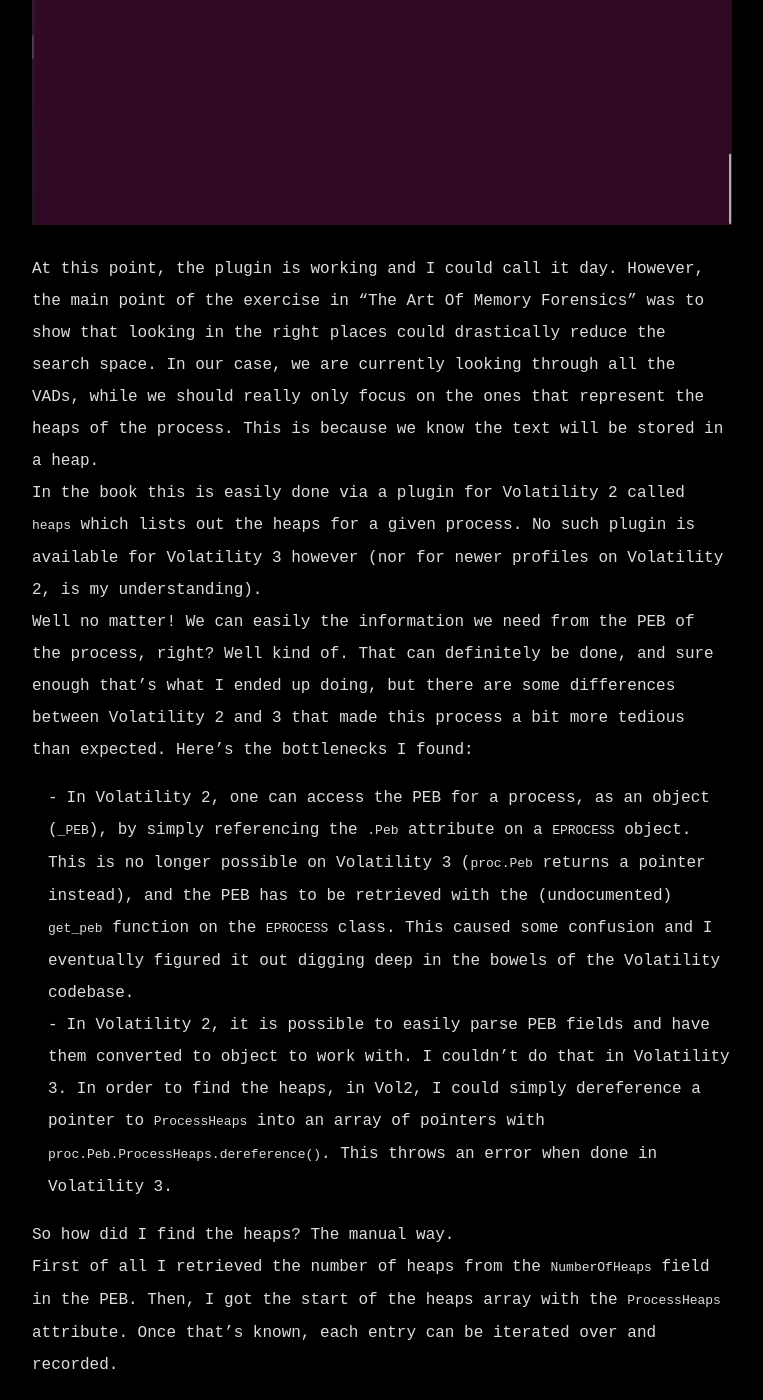
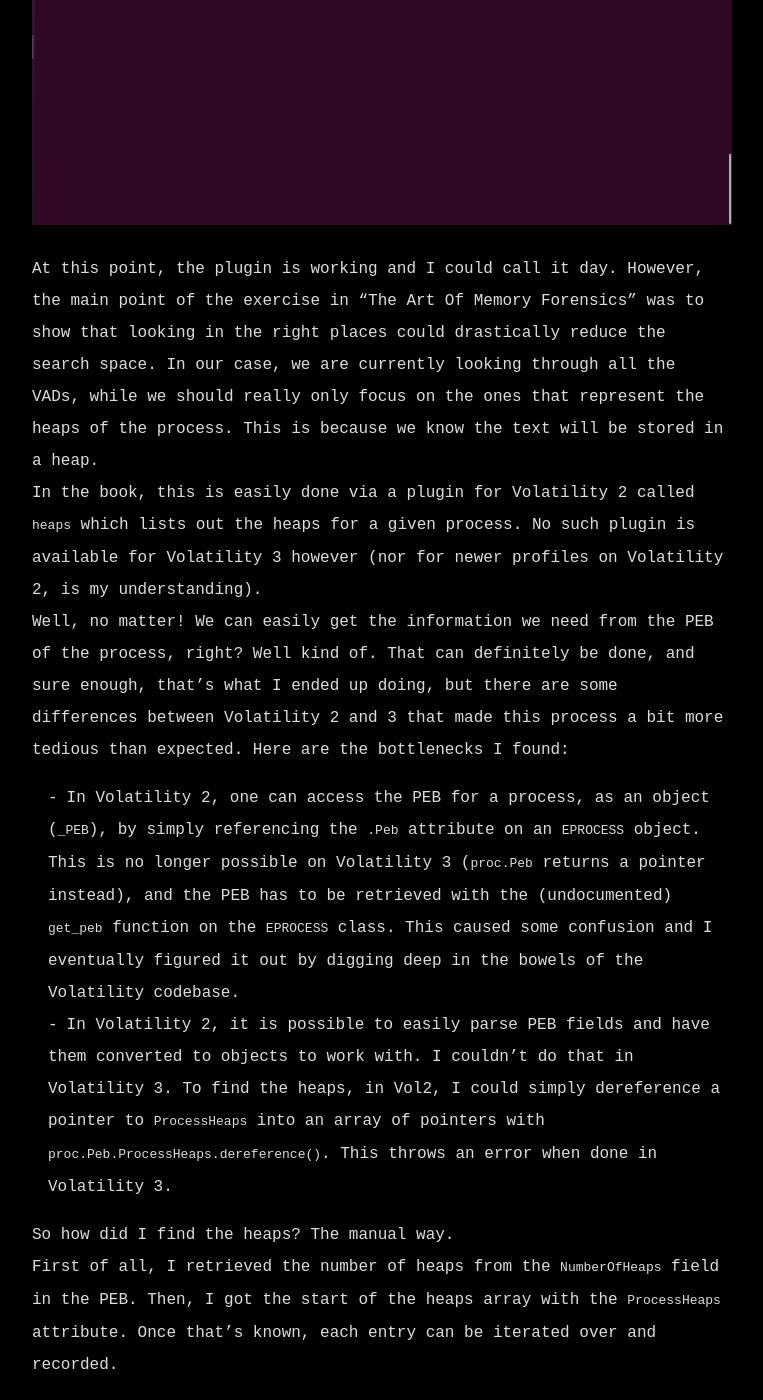
Before and after one commit to giacomo270197/giacomo270197.github.io, a Jekyll site: the page built from assets/posts/volatility/notepad.md, in a window 1280 px wide and 1400 px high, scrolled down 7152 px. Shown: the whole window, without its empty margins (258-1021 px from the left). Built offline with Jekyll 4.4.1, drawn with Linux system fonts in a browser that asks for light colours; our own code applies the rules of GitHub Pages for plain Markdown files; some of the changed text lies outside the part shown.

````diff
--- a/assets/posts/volatility/notepad.md
+++ b/assets/posts/volatility/notepad.md
@@ -7,22 +7,22 @@ permalink_name: Notepad
 While reading "The Art of Memory Forensics", I came across a plugin the authors wrote to read the text inserted in a Notepad.exe instance off of process memory. While just an example, I figured I would try to implement the plugin myself to make familiarize myself with Volatility internal workings.
 There were mainly two issues to overcome:
 - An actual plugin implementation is never given in the book, nor can be easily found online,
-- The book was written in 2014, and focuses on Volatility 2. I wanted to write my code for Volatility 3, and I wanted it to work on newer version of Windows.
+- The book was written in 2014 and focuses on Volatility 2. I wanted to write my code for Volatility 3, and I wanted it to work on newer versions of Windows.
 
-The first thing I needed to do, was to generate a memory dump that I could work off of. In order to do that I just started a notepad instance on a Windows 10 VM, added some text (without saving to disk!) and captured the memory content with FTK Imager.
+The first thing I needed to do, was to generate a memory dump that I could work off of. To do that I just started a notepad instance on a Windows 10 VM, added some text (without saving to disk!) and captured the memory content with FTK Imager.
 
 <a href="/assets/images/volatility/notepad.jpeg"><img src="/assets/images/volatility/notepad.jpeg" margin="0 250px 0" width="100%"/></a>
 
-After obtaining the memory dump, it was time to start writing the plugin. On a general level, the plugin is meant to work the similarly as described in the book. First, it should identify the PID of the process where `ImageBaseFile="notepad.exe"`. Then it should list all of the Virtual Address Descriptors (VAD) for the process, and search them for the text we wrote in Notepad.
-VADs are data structures maintained by the Windows OS that "track reserved or committed, virtually contiguous collection of pages". These can basically be thought of as chunks of memory pages used for a common purpose, and containing extra meta-information on top of the raw memory contents.
+After obtaining the memory dump, it was time to start writing the plugin. On a general level, the plugin is meant to work similarly as described in the book. First, it should identify the PID of the process where `ImageBaseFile="notepad.exe"`. Then it should list all of the Virtual Address Descriptors (VAD) for the process, and search them for the text we wrote in Notepad.
+VADs are data structures maintained by the Windows OS that "track reserved or committed, virtually contiguous collection of pages". These can basically be thought of as chunks of memory pages used for a common purpose and containing extra meta-information on top of the raw memory contents.
 
-I created a plugin file under `volatility3/volatility3/plugins/windows/notepad.py` which implements the `ReadNotepad` class. As per Volatility documentation, a plugin class has to inherit from `plugins.PluginInterface` and must implement a `get_requirements` method. Anther requirement I came across, was that the class must contain a `_required_framework_version` attribute, specifying the Volatility 3 version to work with (2.0.0 in my case).
-As per the requirements, the following were needed for my plugin:
+I created a plugin file under `volatility3/volatility3/plugins/windows/notepad.py` which implements the `ReadNotepad` class. As per Volatility documentation, a plugin class has to inherit from `plugins.PluginInterface` and must implement a `get_requirements` method. Another requirement I came across, was that the class must contain a `_required_framework_version` attribute, specifying the Volatility 3 version to work with (2.0.0 in my case).
+As per the requirements, the followings were needed for my plugin:
 - `TranslationLayerRequirement`: this specifies that a translation layer is required. As far as my understanding goes, this is a layer that translates actual physical memory content to virtual memory, taking care or reassembling memory that's not necessarily stored contiguously in RAM, but belong to the same virtual memory regions.
 - `SymbolTableRequirement`: In my case, this imports the Windows kernel symbols.
 - `PluginRequirement`: This lists out the plugins which I wanted to build on. In my case, I needed `pslist` to find the Notepad process PID, and `vadinfo` to list the VADs in our process of interest.
 
-All said and then, this is what the class definition and requirements look like.
+All said and done, this is what the class definition and requirements look like.
 
 ```python
 class ReadNotepad(plugins.PluginInterface):
@@ -44,15 +44,15 @@ class ReadNotepad(plugins.PluginInterface):
             ]
 ```
 
-A `run` method must also be implemented. This is the method that will be called when the plugin is invoked, it must return a `TreeGrid` structure, which Volatility will then take care of pretty printing. The `TreeGrid` structure, however, if generally populated by a `_generator` method, which is then where the work really takes place. Here's the `run` method for my class.
+A `run` method must also be implemented. This is the method that will be called when the plugin is invoked, it must return a `TreeGrid` structure, which Volatility will then take care of pretty-printing. The `TreeGrid` structure, however, is generally populated by a `_generator` method, which is then where the work really takes place. Here's the `run` method for my class.
 
 ```python
 def run(self):
     return renderers.TreeGrid([("Content", str)], self._generator())
 ```
 
-Moving on, the first task to accomplish is to find the right process to work on. This is done though the `pslist` plugin, and I feel this is one of those situations where Volatility documentation could use some love. The `pslist` plugin implements the `PsList` class, which returns a `TreeGrid` as a result of its `run` method, like all plugins have to. However the pretty text representation isn't what you want when processing `pslist` output. Instead, you want a iterable object containing `EPROCESS` objects (Volatility internal representation of a process). This can be achieved with a `list_processes` function defined in `PsList` which is not documented anywhere. In order to understand how the function worked, and what to pass to it as arguments, I had to dig through the implementation of other plugins to find useful references.
-In any event, the function takes `self.context` (not sure what this is), the memory translation layer, the symbols, and a filter function callback as arguments. After some digging, I found out that the filter function is basically meant to return `True` when something is passed to it that we want to exclude. In other implementation this is used, for example, to exclude PIDs from processing. In our case we don't want to do any filtering so the function always returns `False`.
+Moving on, the first task to accomplish is to find the right process to work on. This is done through the `pslist` plugin, and I feel this is one of those situations where Volatility documentation could use some love. The `pslist` plugin implements the `PsList` class, which returns a `TreeGrid` as a result of its `run` method like all plugins have to. However, the pretty text representation isn't what you want when processing the `pslist` output. Instead, you want an iterable object containing `EPROCESS` objects (Volatility internal representation of a process). This can be achieved with a `list_processes` function defined in `PsList` which is not documented anywhere. To understand how the function worked, and what to pass to it as arguments, I had to dig through the implementation of other plugins to find useful references.
+In any event, the function takes `self.context` (not sure what this is), the memory translation layer, the symbols, and a filter function callback as arguments. After some digging, I found out that the filter function is basically meant to return `True` when something is passed to it that we want to exclude. In other implementations this is used, for example, to exclude PIDs from processing. In our case, we don't want to do any filtering so the function always returns `False`.
 After that, each `EPROCESS` is checked to see if the `ImageFileName` (aka the name of the file on disk the process was started from) matches "notepad.exe". If so, the `EPROCESS` object is returned. Some casting is needed to convert the `ImageFileName` attribute to native Python strings.
 
 ```python
@@ -127,19 +127,19 @@ Testing time! We run the plugin, which quickly retrieves the results as expected
 <a href="/assets/images/volatility/result.png"><img src="/assets/images/volatility/result.png" margin="0 250px 0" width="100%"/></a>
 
 At this point, the plugin is working and I could call it day. However, the main point of the exercise in "The Art Of Memory Forensics" was to show that looking in the right places could drastically reduce the search space. In our case, we are currently looking through all the VADs, while we should really only focus on the ones that represent the heaps of the process. This is because we know the text will be stored in a heap.
-In the book this is easily done via a plugin for Volatility 2 called `heaps` which lists out the heaps for a given process. No such plugin is available for Volatility 3 however (nor for newer profiles on Volatility 2, is my understanding).
-Well no matter! We can easily the information we need from the PEB of the process, right? Well kind of. That can definitely be done, and sure enough that's what I ended up doing, but there are some differences between Volatility 2 and 3 that made this process a bit more tedious than expected. Here's the bottlenecks I found:
-- In Volatility 2, one can access the PEB for a process, as an object (`_PEB`), by simply referencing the `.Peb` attribute on a `EPROCESS` object. This is no longer possible on Volatility 3 (`proc.Peb` returns a pointer instead), and the PEB has to be retrieved with the (undocumented) `get_peb` function on the `EPROCESS` class. This caused some confusion and I eventually figured it out digging deep in the bowels of the Volatility codebase.
-- In Volatility 2, it is possible to easily parse PEB fields and have them converted to object to work with. I couldn't do that in Volatility 3. In order to find the heaps, in Vol2, I could simply dereference a pointer to `ProcessHeaps` into an array of pointers with `proc.Peb.ProcessHeaps.dereference()`. This throws an error when done in Volatility 3.
+In the book, this is easily done via a plugin for Volatility 2 called `heaps` which lists out the heaps for a given process. No such plugin is available for Volatility 3 however (nor for newer profiles on Volatility 2, is my understanding).
+Well, no matter! We can easily get the information we need from the PEB of the process, right? Well kind of. That can definitely be done, and sure enough, that's what I ended up doing, but there are some differences between Volatility 2 and 3 that made this process a bit more tedious than expected. Here are the bottlenecks I found:
+- In Volatility 2, one can access the PEB for a process, as an object (`_PEB`), by simply referencing the `.Peb` attribute on an `EPROCESS` object. This is no longer possible on Volatility 3 (`proc.Peb` returns a pointer instead), and the PEB has to be retrieved with the (undocumented) `get_peb` function on the `EPROCESS` class. This caused some confusion and I eventually figured it out by digging deep in the bowels of the Volatility codebase.
+- In Volatility 2, it is possible to easily parse PEB fields and have them converted to objects to work with. I couldn't do that in Volatility 3. To find the heaps, in Vol2, I could simply dereference a pointer to `ProcessHeaps` into an array of pointers with `proc.Peb.ProcessHeaps.dereference()`. This throws an error when done in Volatility 3.
 
 So how did I find the heaps? The manual way.
-First of all I retrieved the number of heaps from the `NumberOfHeaps` field in the PEB. Then, I got the start of the heaps array with the `ProcessHeaps` attribute. Once that's known, each entry can be iterated over and recorded.
+First of all, I retrieved the number of heaps from the `NumberOfHeaps` field in the PEB. Then, I got the start of the heaps array with the `ProcessHeaps` attribute. Once that's known, each entry can be iterated over and recorded.
 
 We can go over this process in volshell to visualize it a bit better. First of all, the PEB is extracted with the `get_peb` method on the `proc` object. Then, we check how many heaps there are. In this case, we can see there are four heaps in this process (highlighted in blue). We then check the address of the heaps array, and when we go ahead and dump the content at this address we see that there are indeed four addresses (in red, green, yellow, and purple) that point to the four heaps of the process. Specifically, in red, we also see the address of the VAD we know our text resides in. This is very good news!
 
 <a href="/assets/images/volatility/volshell.png"><img src="/assets/images/volatility/volshell.png" margin="0 250px 0" width="100%"/></a>
 
-At this point all we need to do is to put this all in our plugin, together with some byte-to-int conversion to convert the bytestrings to address we can compare to the VAD start addresses.
+At this point, all we need to do is to put this all in our plugin, together with some byte-to-int conversion to convert the bytestrings to address we can compare to the VAD start addresses.
 
 ```python
 def find_heaps(self, proc):
````
Also changed, not shown: other parts of assets/posts/volatility/notepad.md (+8 -6 lines).
